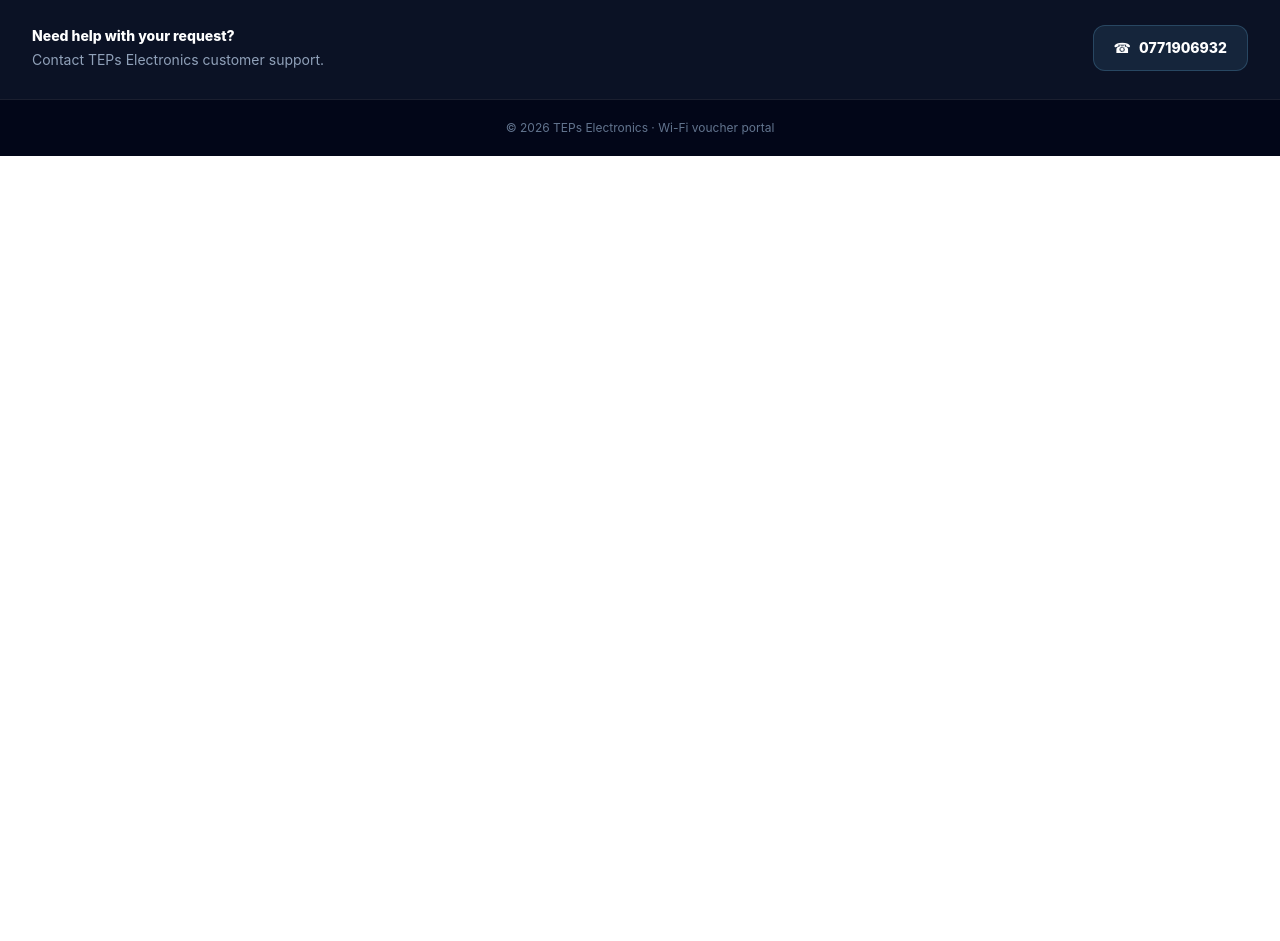
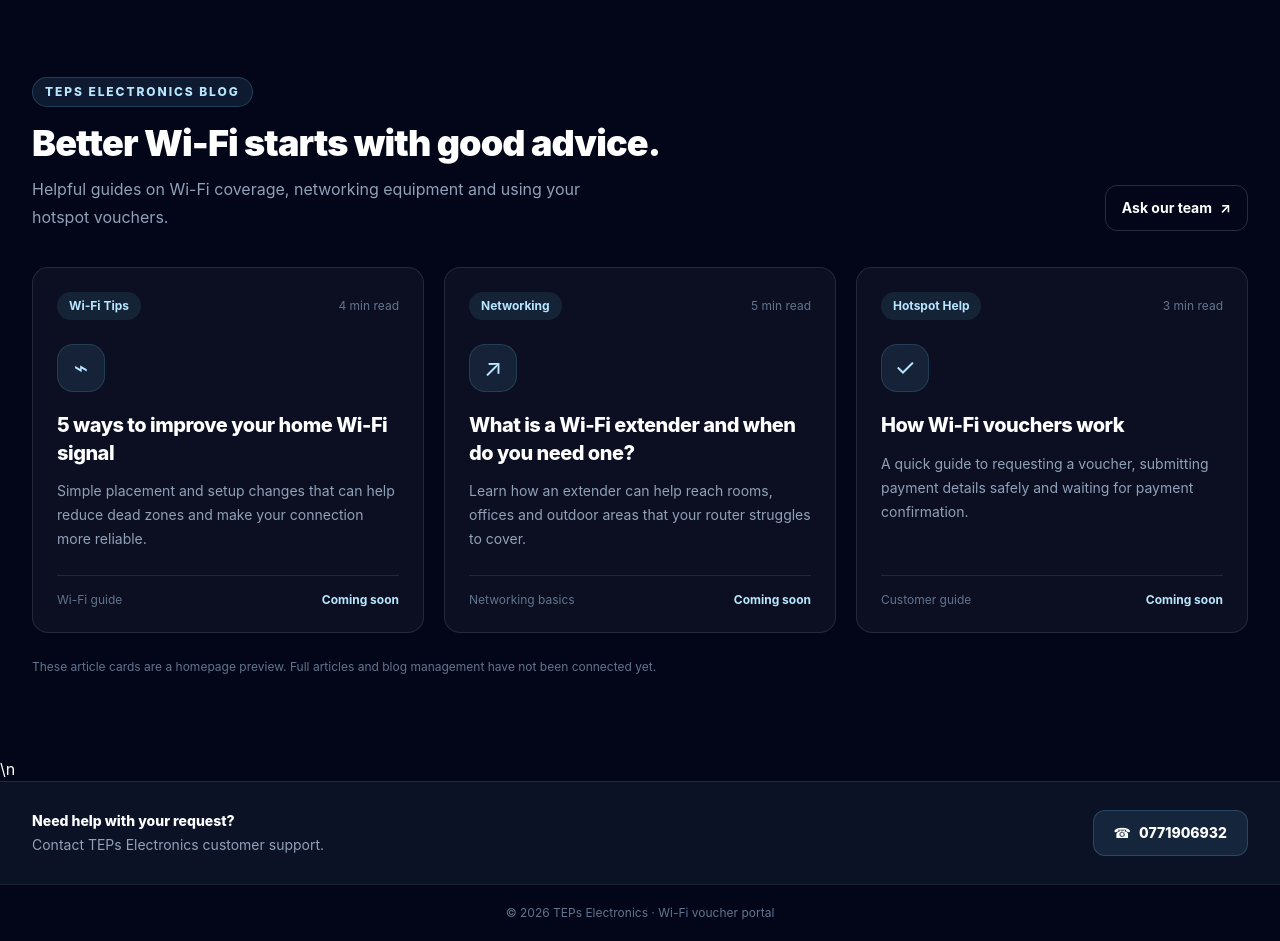
Before and after one commit to terencesimz40-bot/Voucher-App, a Next.js app in the folder frontend/: page / in a window 1280 px wide. Shown: the part 820-1761 px from the top of the page. Before the commit the page ends 976 px from the top, so only its background shows below. Built offline with nearby package versions, Linux system fonts and the light colour scheme.

Commit message:
Add animated blog section to homepage

```diff
--- a/frontend/pages/index.jsx
+++ b/frontend/pages/index.jsx
@@ -1,5 +1,32 @@
 import Link from "next/link";
 import { motion } from "motion/react";
+
+const blogPosts = [
+  {
+    category: "Wi-Fi Tips",
+    readTime: "4 min read",
+    title: "5 ways to improve your home Wi-Fi signal",
+    excerpt: "Simple placement and setup changes that can help reduce dead zones and make your connection more reliable.",
+    date: "Wi-Fi guide",
+    icon: "⌁",
+  },
+  {
+    category: "Networking",
+    readTime: "5 min read",
+    title: "What is a Wi-Fi extender and when do you need one?",
+    excerpt: "Learn how an extender can help reach rooms, offices and outdoor areas that your router struggles to cover.",
+    date: "Networking basics",
+    icon: "↗",
+  },
+  {
+    category: "Hotspot Help",
+    readTime: "3 min read",
+    title: "How Wi-Fi vouchers work",
+    excerpt: "A quick guide to requesting a voucher, submitting payment details safely and waiting for payment confirmation.",
+    date: "Customer guide",
+    icon: "✓",
+  },
+];
 
 const steps = [
   { number: "01", title: "Choose your package", text: "Tell us which Wi-Fi plan you need." },
@@ -16,7 +43,7 @@
             <span className="grid h-11 w-11 shrink-0 place-items-center rounded-2xl bg-sky-400 text-xl font-black text-slate-950 shadow-lg shadow-sky-500/20">T</span>
             <span className="min-w-0"><span className="block truncate text-base font-black tracking-tight sm:text-lg">TEPs Electronics</span><span className="mt-0.5 block text-[10px] font-bold uppercase tracking-[0.2em] text-sky-300 sm:text-xs">Wi-Fi voucher portal</span></span>
           </Link>
-          <a href="tel:0771906932" className="hidden rounded-xl border border-white/15 px-4 py-2.5 text-sm font-bold text-slate-200 transition hover:border-sky-300 hover:text-sky-200 sm:inline-flex">Call support</a>
+          <div className="flex items-center gap-2 sm:gap-3"><a href="#blog" className="rounded-xl px-3 py-2.5 text-sm font-bold text-slate-300 transition hover:text-sky-200">Blog</a><a href="tel:0771906932" className="hidden rounded-xl border border-white/15 px-4 py-2.5 text-sm font-bold text-slate-200 transition hover:border-sky-300 hover:text-sky-200 sm:inline-flex">Call support</a></div>
           <a href="tel:0771906932" aria-label="Call TEPs Electronics support" className="grid h-10 w-10 shrink-0 place-items-center rounded-xl border border-white/15 text-sky-200 sm:hidden">☎</a>
         </nav>
       </header>
@@ -46,7 +73,38 @@
         </div>
       </section>
 
-      <section className="border-t border-white/10 bg-slate-900/70">
+
+      <section id="blog" className="border-t border-white/10 bg-slate-950 px-4 py-16 sm:px-6 sm:py-20 lg:px-8">
+        <div className="mx-auto max-w-7xl">
+          <motion.div initial={{ opacity: 0, y: 22 }} whileInView={{ opacity: 1, y: 0 }} viewport={{ once: true, amount: 0.25 }} transition={{ duration: 0.55, ease: "easeOut" }} className="flex flex-col gap-5 sm:flex-row sm:items-end sm:justify-between">
+            <div className="max-w-2xl">
+              <span className="inline-flex rounded-full border border-sky-300/20 bg-sky-300/10 px-3 py-1.5 text-xs font-extrabold uppercase tracking-[0.16em] text-sky-200">TEPs Electronics Blog</span>
+              <h2 className="mt-4 text-3xl font-black tracking-tight sm:text-4xl">Better Wi-Fi starts with good advice.</h2>
+              <p className="mt-3 max-w-xl text-sm leading-7 text-slate-400 sm:text-base">Helpful guides on Wi-Fi coverage, networking equipment and using your hotspot vouchers.</p>
+            </div>
+            <a href="tel:0771906932" className="inline-flex min-h-11 shrink-0 items-center justify-center rounded-xl border border-white/15 px-4 py-3 text-sm font-bold text-white transition hover:border-sky-300/40 hover:bg-white/5">Ask our team <span className="ml-2">↗</span></a>
+          </motion.div>
+          <div className="mt-9 grid gap-5 md:grid-cols-2 lg:grid-cols-3">
+            {blogPosts.map((post, index) => (
+              <motion.article key={post.title} initial={{ opacity: 0, y: 24 }} whileInView={{ opacity: 1, y: 0 }} viewport={{ once: true, amount: 0.15 }} transition={{ duration: 0.45, delay: index * 0.1, ease: "easeOut" }} whileHover={{ y: -5 }} className="group flex h-full flex-col rounded-2xl border border-white/10 bg-white/[0.04] p-5 transition-colors hover:border-sky-300/30 hover:bg-white/[0.06] sm:p-6">
+                <div className="flex items-center justify-between gap-3">
+                  <span className="rounded-full bg-sky-300/10 px-3 py-1.5 text-xs font-bold text-sky-200">{post.category}</span>
+                  <span className="text-xs text-slate-500">{post.readTime}</span>
+                </div>
+                <span className="mt-6 grid h-12 w-12 place-items-center rounded-2xl border border-sky-300/15 bg-sky-300/10 text-2xl text-sky-200 transition group-hover:scale-105">{post.icon}</span>
+                <h3 className="mt-5 text-xl font-extrabold leading-snug tracking-tight">{post.title}</h3>
+                <p className="mt-3 flex-1 text-sm leading-6 text-slate-400">{post.excerpt}</p>
+                <div className="mt-6 flex items-center justify-between border-t border-white/10 pt-4 text-xs text-slate-500">
+                  <span>{post.date}</span>
+                  <span className="font-bold text-sky-200">Coming soon</span>
+                </div>
+              </motion.article>
+            ))}
+          </div>
+          <p className="mt-6 text-xs leading-5 text-slate-500">These article cards are a homepage preview. Full articles and blog management have not been connected yet.</p>
+        </div>
+      </section>
+\n      <section className="border-t border-white/10 bg-slate-900/70">
         <div className="mx-auto flex max-w-7xl flex-col gap-5 px-4 py-7 sm:px-6 md:flex-row md:items-center md:justify-between lg:px-8">
           <div><p className="text-sm font-extrabold">Need help with your request?</p><p className="mt-1 text-sm text-slate-400">Contact TEPs Electronics customer support.</p></div>
           <a href="tel:0771906932" className="inline-flex min-h-11 items-center justify-center rounded-xl border border-sky-300/20 bg-sky-300/10 px-5 py-3 text-sm font-extrabold text-sky-200 transition hover:bg-sky-300/15">☎ <span className="ml-2">0771906932</span></a>
```
